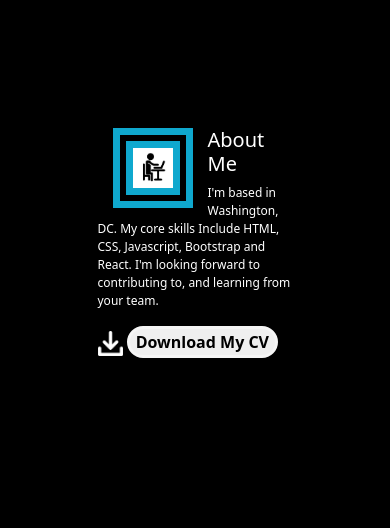
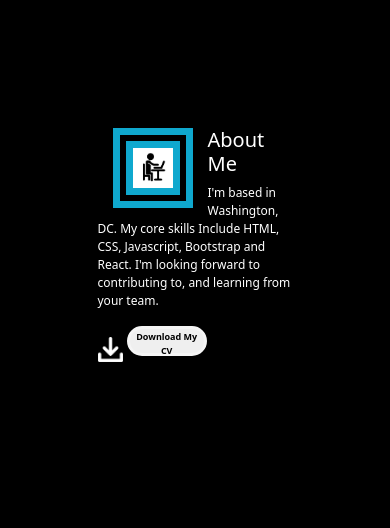
Before and after one commit to efremt31/Portfolio, a plain HTML site: page index.html in a window 390 px wide. Shown: the part 522-1050 px from the top of the page. Drawn offline with nearby package versions, Linux system fonts and the light colour scheme.

Commit message:
download response added

```diff
--- a/styles.css
+++ b/styles.css
@@ -179,4 +179,10 @@ footer {
   .artme {
     width: 80px;
   }
+
+  .downloadbutton {
+    height: 30px;
+    width: 80px;
+    font-size: 9px;
+  }
 }
```
